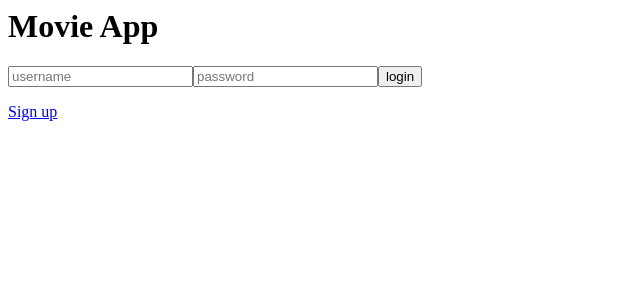
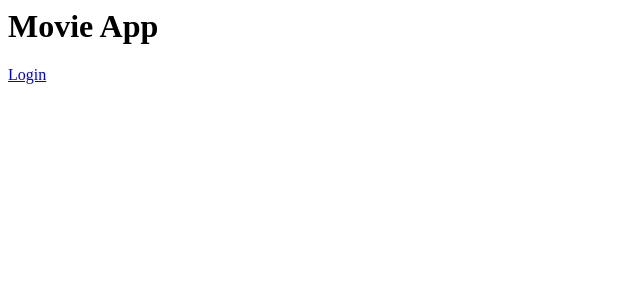
Before and after one commit to gkruchin/movie-app, a React app: page / in a window 1280 px wide. Shown: the top 300 px of the page, without its empty margins (0-640 px from the left). Built offline with nearby package versions, Linux system fonts and the light colour scheme.

Commit message:
Fixed login page

```diff
--- a/client/App.jsx
+++ b/client/App.jsx
@@ -1,11 +1,19 @@
 import React, { Component } from "react";
-// import { render } from "react-dom";
+import { BrowserRouter as Router, Route, Switch } from "react-router-dom";
 import Login from "./components/Login.jsx";
+import Home from "./components/Home.jsx";
+import Feed from "./containers/Feed.jsx";
 
 const App = () => {
   return (
     <div>
-      <Login />
+      <Router>
+        <Switch>
+          <Route exact path="/login" component={Login} />
+          <Route exact path="/feed" component={Feed} />
+          <Route exact path="/" component={Home} />
+        </Switch>
+      </Router>
     </div>
   );
 };
--- /dev/null
+++ b/client/components/Home.jsx
@@ -0,0 +1,12 @@
+import React, { Component } from "react";
+import { Link } from "react-router-dom";
+
+export default class Home extends Component {
+  render() {
+    return (
+      <div>
+        <Link to="/login">Login</Link>
+      </div>
+    );
+  }
+}
--- a/client/components/Login.jsx
+++ b/client/components/Login.jsx
@@ -1,24 +1,29 @@
 import React, { Component } from "react";
-//import { BrowserRouter, Route, Switch } from "react-router-dom";
+import { Redirect } from "react-router-dom";
 
 class Login extends Component {
-  // constructor() {
-  //   super();
-  //   this.state = {
-  //     username: "",
-  //     password: "",
-  //   };
-  // }
+  constructor() {
+    super();
+    this.state = {
+      username: "",
+      password: "",
+    };
+
+    this.onSubmit = this.onSubmit.bind(this);
+  }
+
+  onSubmit() {
+    return <Redirect to="/feed" />;
+  }
 
   render() {
     return (
       <div>
-        <form method="POST" action="/login">
+        <form>
           <input name="username" type="text" placeholder="username"></input>
           <input name="password" type="password" placeholder="password"></input>
-          <input type="submit" value="login" />
+          <input type="submit" value="login" onSubmit={this.onSubmit} />
         </form>
-        <a href="./signup">Sign up</a>
       </div>
     );
   }
--- a/client/containers/Feed.jsx
+++ b/client/containers/Feed.jsx
@@ -3,7 +3,7 @@ import React, { Component } from "react";
 class Feed extends Component {
   render() {
     <div>
-      <MovieContainer />
+      <h1>Hello</h1>
     </div>;
   }
 }
```
Also changed, not shown: 1 other file (tests, documents, lock files or other folders).
